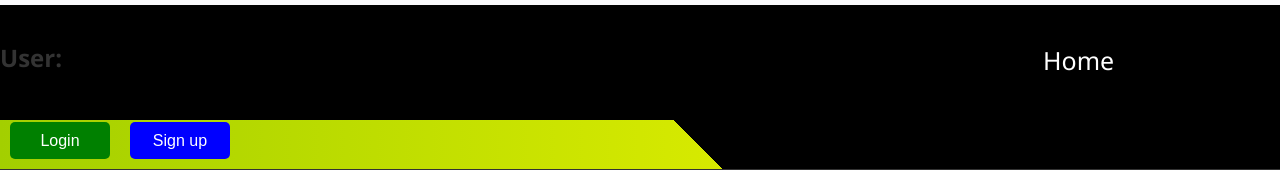
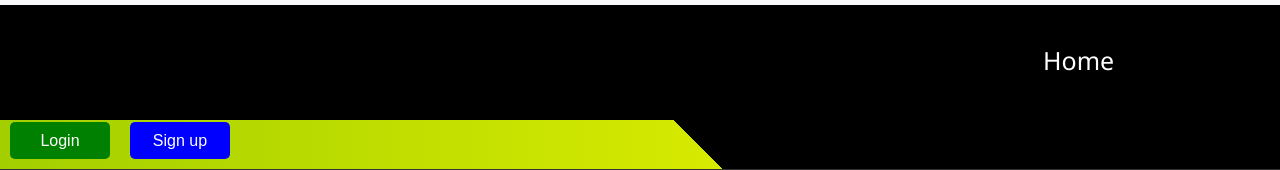
Before and after one commit to khmdagal/pwa-my-spelling-app, a React (Create React App) app: page /login in a window 1280 px wide. Shown: the top 170 px of the page. Built offline with nearby package versions, Linux system fonts and the light colour scheme.

Commit message:
Add user name

```diff
--- a/src/pages/Login.jsx
+++ b/src/pages/Login.jsx
@@ -59,6 +59,7 @@ function LogIn() {
                 if (token) {
                     localStorage.setItem('token', token);
                     localStorage.setItem('school_id', school_id);
+                    localStorage.setItem('name', response.data.name);
 
                     if (admin) {
                         localStorage.setItem('admin', admin);
--- a/src/pages/UserProfile.jsx
+++ b/src/pages/UserProfile.jsx
@@ -10,7 +10,7 @@ function UserProfile() {
   }, [user]);
   return (
     <div className="user-profile">
-      <h2>User: {user} </h2>
+      <h2> {user} </h2>
 
     </div>
   );
```
